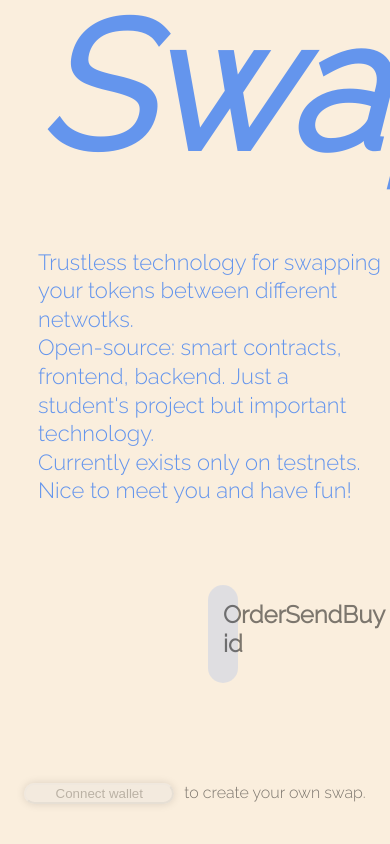
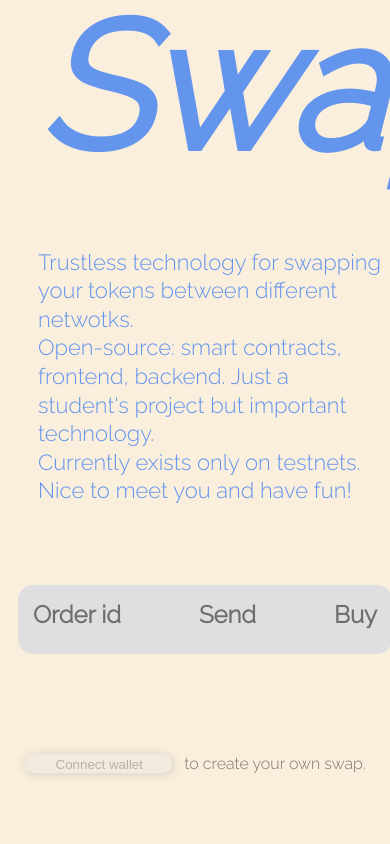
Before and after one commit to invissiblecat/atomicfront, a React (Create React App) app: page / in a window 390 px wide. Shown: the part 378-1222 px from the top of the page. Built offline with nearby package versions, Linux system fonts and the light colour scheme; no server answers; what web3modal would draw is missing.

Commit message:
table adaptive

```diff
--- a/src/app/components/main.table.sass
+++ b/src/app/components/main.table.sass
@@ -13,3 +13,9 @@
         text-align: start
         opacity: 0.5
     &__value
+
+@media (max-width: 800px)
+    .main-table
+        width: 100%
+        margin-left: 10px
+        margin-right: 10px
```
